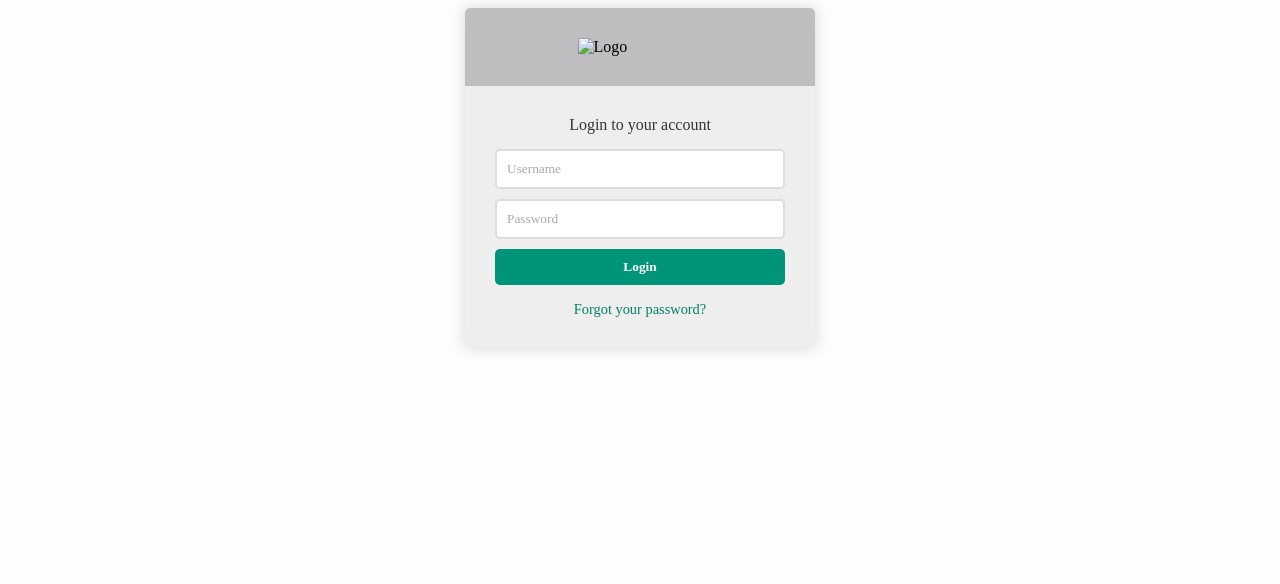
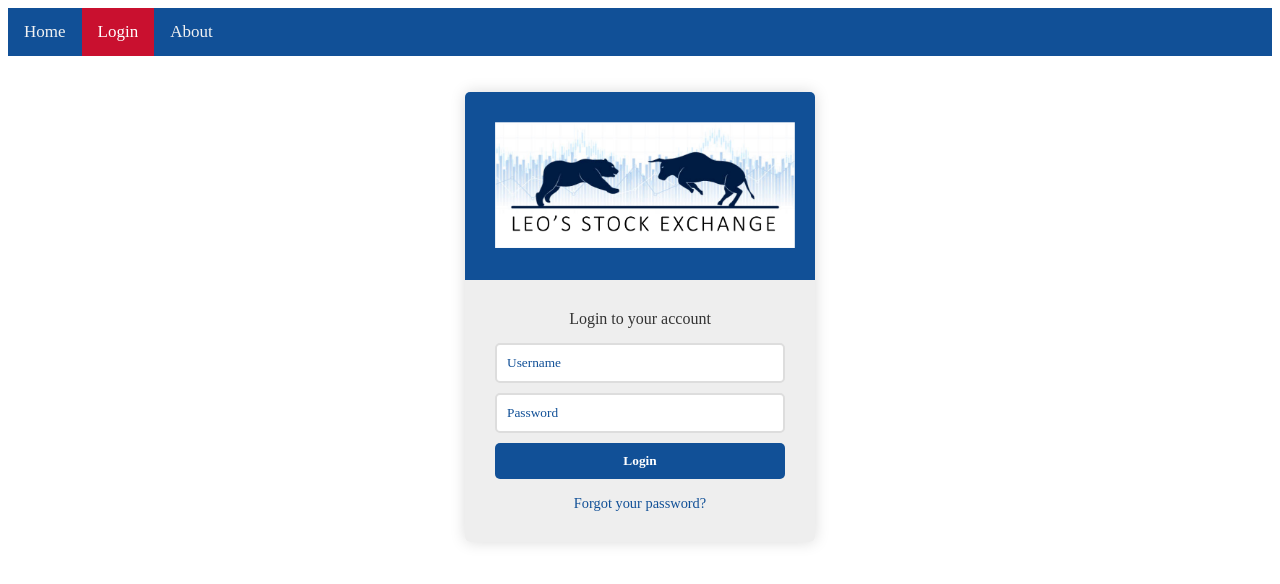
Before and after one commit to qphan02/shopping_cart, a Flask app: page / in a window 1280 px wide. Shown: the top 584 px of the page. Run offline with Flask 2, Linux system fonts and the light colour scheme; some libraries are stand-ins or nearby versions.

Commit message:
fix nav bar

```diff
--- a/static/styles.css
+++ b/static/styles.css
@@ -1,5 +1,6 @@
 body {
-    background-color: #FEFCFF;
+    /* background-color: #FEFCFF; */
+    background-color: #ffffff;
 }
 
 p {
@@ -9,7 +10,7 @@ p {
 h1{
     text-transform: uppercase;
     text-align: center;
-    float: center;
+    /* float: center; */
     background-image: linear-gradient(
         -225deg,
         green 0%,
@@ -29,7 +30,7 @@ h1{
     font-size: 30px;
 }
 
-.buy_button , .sell_button{
+.buy_button , .sell_button, .trade_button{
     border: none;
     color: white;
     padding: 15px 32px;
@@ -46,12 +47,16 @@ h1{
 }
 
 .sell_button {
-    background-color: #f44336; /* Green */
+    background-color: #f44336; /* red */
+}
+
+.trade_button {
+    background-color: #115097; /* Green */
 }
 
 /* Add a black background color to the top navigation */
 .topnav {
-    background-color: #008364;
+    background-color: #115097;
     overflow: hidden;
 }
 
@@ -100,12 +105,12 @@ h1{
 
 .login-form__logo-container {
     padding: 30px;
-    background: rgba(0, 0, 0, 0.25);
+    background: #115097;
 }
 
 .login-form__logo {
     display: block;
-    max-width: 125px;
+    max-width: 300px;
     margin: 0 auto;
 }
 
@@ -132,18 +137,18 @@ h1{
 }
 
 .login-form__input:focus {
-    border-color: #009578;
+    border-color: #115097;
 }
 
 .login-form__input::placeholder {
-    color: #aaaaaa;
+    color: #115097;
 }
 
 .login-form__button {
     padding: 10px;
     color: #ffffff;
     font-weight: bold;
-    background: #009578;
+    background: #115097;
     width: 100%;
     border: none;
     outline: none;
@@ -152,7 +157,7 @@ h1{
 }
 
 .login-form__button:active {
-    background: #008067;
+    background: #115097;
 }
 
 .login-form__links {
@@ -162,6 +167,6 @@ h1{
 
 .login-form__link {
     font-size: 0.9em;
-    color: #008067;
+    color: #115097;
     text-decoration: none;
 }
--- a/templates/about.html
+++ b/templates/about.html
@@ -13,5 +13,9 @@
               <i class="fa fa-bars"></i>
             </a>
         </div>
+
+        <p> George Washington University</p>
+        <p> Shopping Cart Project for CSCI 2451</p>
+        <code>2022 © Leo Phan</code>
     </body>
 </html>
--- a/templates/login.html
+++ b/templates/login.html
@@ -5,7 +5,7 @@
         <link href="../static/styles.css" rel="stylesheet"type="text/css" />
     </head>
     <body>
-        <!-- <div class="topnav" id="myTopnav">
+        <div class="topnav" id="myTopnav">
             <a href="/tab/home">Home</a>
             <a href="/tab/login" class="active">Login</a>
             <a href="/tab/about">About</a>
@@ -13,11 +13,12 @@
               <i class="fa fa-bars"></i>
             </a>
 
-        </br> -->
-
-            <form class="login-form" action="./" method="POST">
-                <div class="login-form__logo-container">
-                    <img class="login-form__logo" src="https://via.placeholder.com/350x150" alt="Logo">
+        </div>
+    <br>
+    <br>
+        <form class="login-form" action="/" method="POST">
+            <div class="login-form__logo-container" align ="center">
+                <img class="login-form__logo" src="../static/logo.png" alt="Logo">
             </div>
             <div class="login-form__content">
                 <div class="login-form__header">Login to your account</div>
@@ -25,11 +26,9 @@
                 <input class="login-form__input" type="password" name="dc_username" placeholder="Password">
                 <button class="login-form__button" type="submit">Login</button>
                 <div class="login-form__links">
-                        <a class="login-form__link" href="./">Forgot your password?</a>
+                    <a class="login-form__link" href="/">Forgot your password?</a>
                 </div>
             </div>
         </form>
-
-        </div>
     </body>
 </html>
```
Also changed, not shown: app.py (+7 -1 lines), store_schema.sql (+14 -26 lines), templates/home.html (+9 -6 lines), templates/product.html (+14 -11 lines), todo.md (added, +2 -0 lines), _other/HW-Shopping-Cart-virajprakash/store.db (added), static/icon.png (added), static/logo.png (added), store.db, 2 other files. Lines whose indentation alone changed are shown as unchanged.
